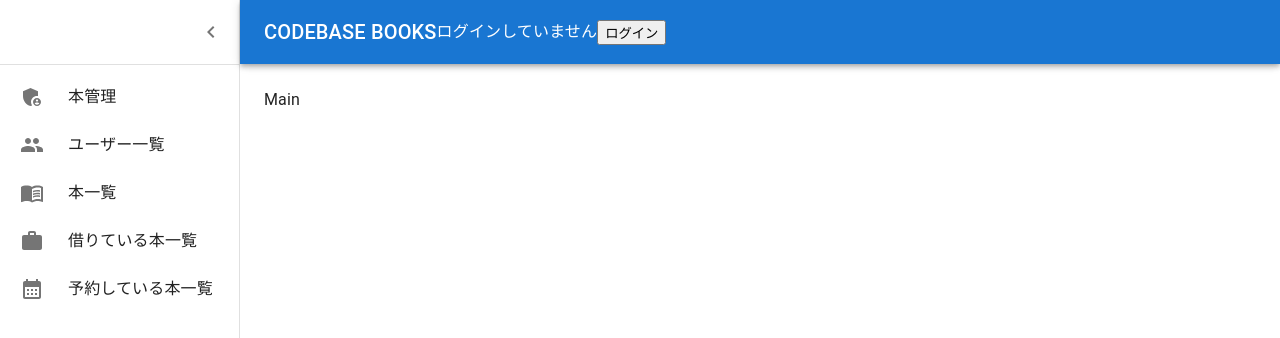
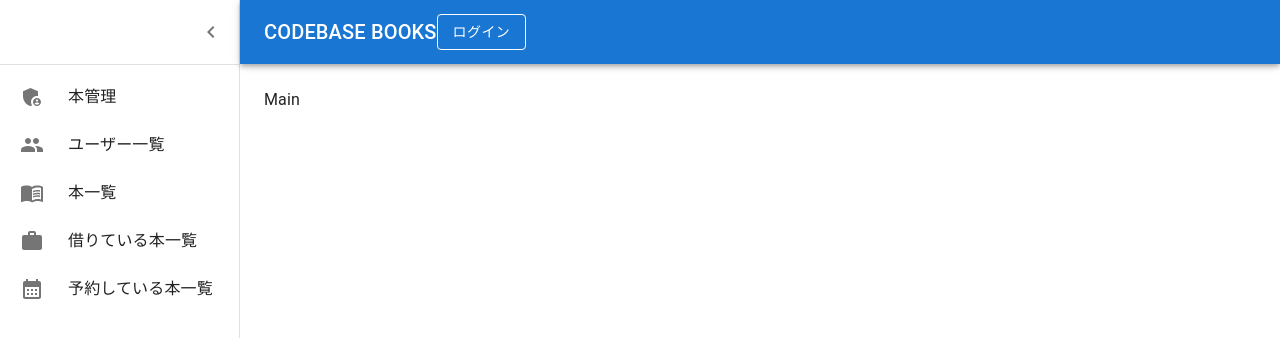
Before and after one commit to CODEBASE-Okinawa/codebase_books_nobotsun, a Next.js app: page / in a window 1280 px wide. Shown: the top 338 px of the page. Built offline with nearby package versions, Linux system fonts and the light colour scheme; no server answers.

Commit message:
fix button design

```diff
--- a/components/Session.tsx
+++ b/components/Session.tsx
@@ -1,20 +1,22 @@
 import { useSession, signIn, signOut } from 'next-auth/react'
-
+import { Button } from '@mui/material'
 export function Session() {
   const { data: session } = useSession()
   if (session) {
     return (
       <>
-        ログイン中です {session.user?.email} <br />
-        <button onClick={() => signOut()}>ログアウト</button>
+        <Button color="error" variant="contained" onClick={() => signOut()}>
+          ログアウト
+        </Button>
       </>
     )
   }
 
   return (
     <>
-      ログインしていません <br />
-      <button onClick={() => signIn()}>ログイン</button>
+      <Button color="inherit" variant="outlined" onClick={() => signIn()}>
+        ログイン
+      </Button>
     </>
   )
 }
```
